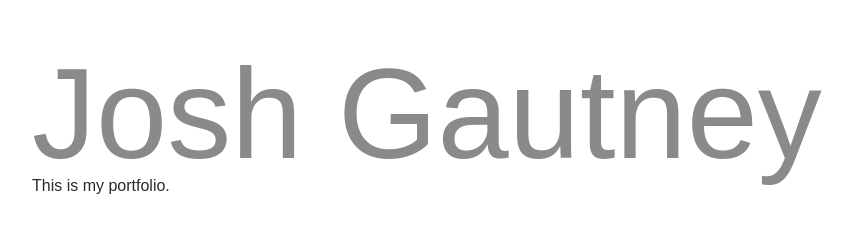
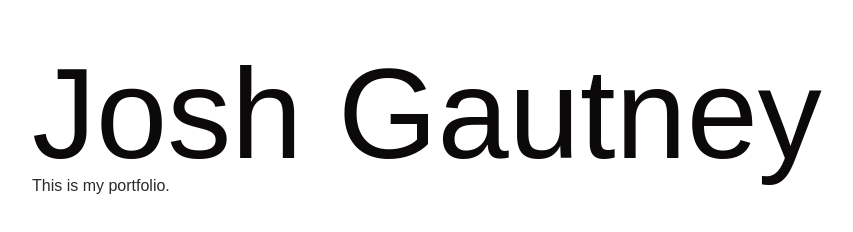
Before and after one commit to Jgautney/Jgautney.github.io, a plain HTML site: page index.html in a window 1280 px wide. Shown: the whole page, without its empty margins (18-871 px from the left). Drawn offline with Linux system fonts and the light colour scheme.

Commit message:
Changed font color.

```diff
--- a/screen.css
+++ b/screen.css
@@ -55,7 +55,7 @@ a {
     color: #009ce0; }
 h1 {
   font-size : 8em;
-  color: #8b898c;
+  color: #0c090a;
 }
 
 #main {
```
